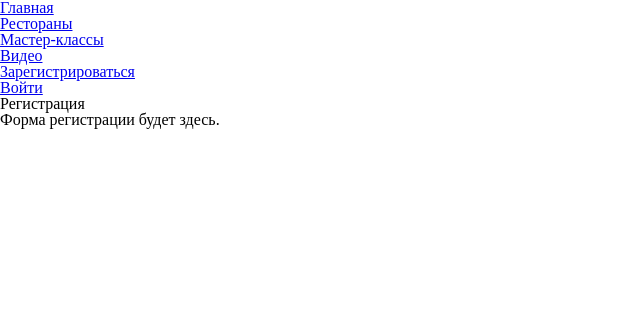
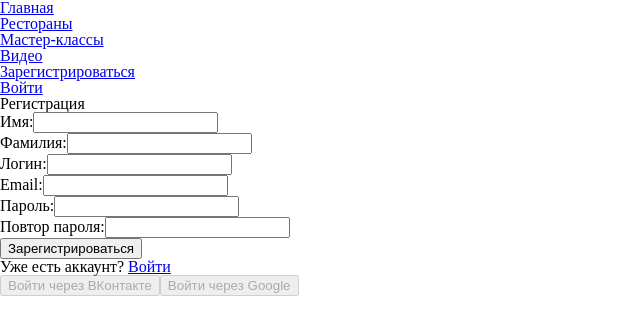
Before and after one commit to Kirill-Alexeev/CookingMasterClasses, a React (Vite) app in the folder cookingclasses/frontend/: page /register in a window 1280 px wide. Shown: the top 334 px of the page, without its empty margins (0-640 px from the left). Built offline with nearby package versions, Linux system fonts and the light colour scheme; no server answers.

Commit message:
updated Login, Register and Profile

```diff
--- a/cookingclasses/frontend/src/pages/Login.jsx
+++ b/cookingclasses/frontend/src/pages/Login.jsx
@@ -1,8 +1,66 @@
+import { useState } from "react";
+import { Link, useNavigate } from "react-router-dom";
+import { loginUser } from "../api/users";
+
 function Login() {
+  const [formData, setFormData] = useState({
+    username: "",
+    password: "",
+  });
+  const [error, setError] = useState(null);
+  const navigate = useNavigate();
+
+  const handleChange = (e) => {
+    setFormData({ ...formData, [e.target.name]: e.target.value });
+  };
+
+  const handleSubmit = async (e) => {
+    e.preventDefault();
+    try {
+      await loginUser({
+        username: formData.username,
+        password: formData.password,
+      });
+      navigate("/profile");
+    } catch (err) {
+      setError(err.error || "Ошибка входа");
+    }
+  };
+
   return (
     <div>
       <h1>Вход</h1>
-      <p>Форма входа будет здесь.</p>
+      {error && <p style={{ color: "red" }}>{error}</p>}
+      <form onSubmit={handleSubmit}>
+        <div>
+          <label>Логин или email:</label>
+          <input
+            type="text"
+            name="username"
+            value={formData.username}
+            onChange={handleChange}
+            required
+          />
+        </div>
+        <div>
+          <label>Пароль:</label>
+          <input
+            type="password"
+            name="password"
+            value={formData.password}
+            onChange={handleChange}
+            required
+          />
+        </div>
+        <button type="submit">Войти</button>
+      </form>
+      <p>
+        Нет аккаунта? <Link to="/register">Зарегистрироваться</Link>
+      </p>
+      <div>
+        <button disabled>Войти через ВКонтакте</button>
+        <button disabled>Войти через Google</button>
+      </div>
     </div>
   );
 }
--- a/cookingclasses/frontend/src/pages/Profile.jsx
+++ b/cookingclasses/frontend/src/pages/Profile.jsx
@@ -1,10 +1,11 @@
 import { useState, useEffect } from "react";
-import { getUserProfile } from "../api/users";
+import { getUserProfile, updateUserProfile } from "../api/users";
 
 function Profile() {
   const [user, setUser] = useState(null);
   const [loading, setLoading] = useState(true);
   const [error, setError] = useState(null);
+  const [image, setImage] = useState(null);
 
   useEffect(() => {
     getUserProfile()
@@ -18,13 +19,49 @@ function Profile() {
       });
   }, []);
 
+  const handleImageChange = (e) => {
+    setImage(e.target.files[0]);
+  };
+
+  const handleImageUpload = async () => {
+    if (!image) return;
+    const formData = new FormData();
+    formData.append("image", image);
+    try {
+      const updatedUser = await updateUserProfile(formData);
+      setUser(updatedUser);
+      setImage(null);
+    } catch (err) {
+      setError(err.error || "Ошибка загрузки фото");
+    }
+  };
+
   if (loading) return <div>Загрузка...</div>;
   if (error) return <div>{error}</div>;
 
   return (
     <div>
       <h1>Профиль</h1>
-      {user && <p>Добро пожаловать, {user.username}!</p>}
+      {user && (
+        <div>
+          <p>Имя: {user.first_name}</p>
+          <p>Фамилия: {user.last_name}</p>
+          <p>Логин: {user.username}</p>
+          <p>Email: {user.email}</p>
+          <div>
+            <h3>Фото профиля</h3>
+            <img
+              src={user.image || "https://via.placeholder.com/150"}
+              alt="Profile"
+              style={{ width: "150px", height: "150px" }}
+            />
+            <input type="file" accept="image/*" onChange={handleImageChange} />
+            {image && (
+              <button onClick={handleImageUpload}>Загрузить фото</button>
+            )}
+          </div>
+        </div>
+      )}
     </div>
   );
 }
--- a/cookingclasses/frontend/src/pages/Register.jsx
+++ b/cookingclasses/frontend/src/pages/Register.jsx
@@ -1,8 +1,117 @@
+import { useState } from "react";
+import { Link, useNavigate } from "react-router-dom";
+import { registerUser } from "../api/users";
+
 function Register() {
+  const [formData, setFormData] = useState({
+    username: "",
+    first_name: "",
+    last_name: "",
+    email: "",
+    password: "",
+    passwordConfirm: "",
+  });
+  const [error, setError] = useState(null);
+  const navigate = useNavigate();
+
+  const handleChange = (e) => {
+    setFormData({ ...formData, [e.target.name]: e.target.value });
+  };
+
+  const handleSubmit = async (e) => {
+    e.preventDefault();
+    if (formData.password !== formData.passwordConfirm) {
+      setError("Пароли не совпадают");
+      return;
+    }
+    try {
+      await registerUser({
+        username: formData.username,
+        first_name: formData.first_name,
+        last_name: formData.last_name,
+        email: formData.email,
+        password: formData.password,
+      });
+      navigate("/profile");
+    } catch (err) {
+      setError(err.error || "Ошибка регистрации");
+    }
+  };
+
   return (
     <div>
       <h1>Регистрация</h1>
-      <p>Форма регистрации будет здесь.</p>
+      {error && <p style={{ color: "red" }}>{error}</p>}
+      <form onSubmit={handleSubmit}>
+        <div>
+          <label>Имя:</label>
+          <input
+            type="text"
+            name="first_name"
+            value={formData.first_name}
+            onChange={handleChange}
+            required
+          />
+        </div>
+        <div>
+          <label>Фамилия:</label>
+          <input
+            type="text"
+            name="last_name"
+            value={formData.last_name}
+            onChange={handleChange}
+            required
+          />
+        </div>
+        <div>
+          <label>Логин:</label>
+          <input
+            type="text"
+            name="username"
+            value={formData.username}
+            onChange={handleChange}
+            required
+          />
+        </div>
+        <div>
+          <label>Email:</label>
+          <input
+            type="email"
+            name="email"
+            value={formData.email}
+            onChange={handleChange}
+            required
+          />
+        </div>
+        <div>
+          <label>Пароль:</label>
+          <input
+            type="password"
+            name="password"
+            value={formData.password}
+            onChange={handleChange}
+            required
+          />
+        </div>
+        <div>
+          <label>Повтор пароля:</label>
+          <input
+            type="password"
+            name="passwordConfirm"
+            value={formData.passwordConfirm}
+            onChange={handleChange}
+            required
+          />
+        </div>
+        <button type="submit">Зарегистрироваться</button>
+      </form>
+      <p>
+        Уже есть аккаунт? <Link to="/login">Войти</Link>
+      </p>
+      <div>
+        <button disabled>Войти через ВКонтакте</button>
+        <button disabled>Войти через Google</button>
+      </div>
     </div>
   );
 }
```
Also changed, not shown: 2 other files (tests, documents, lock files or other folders).
